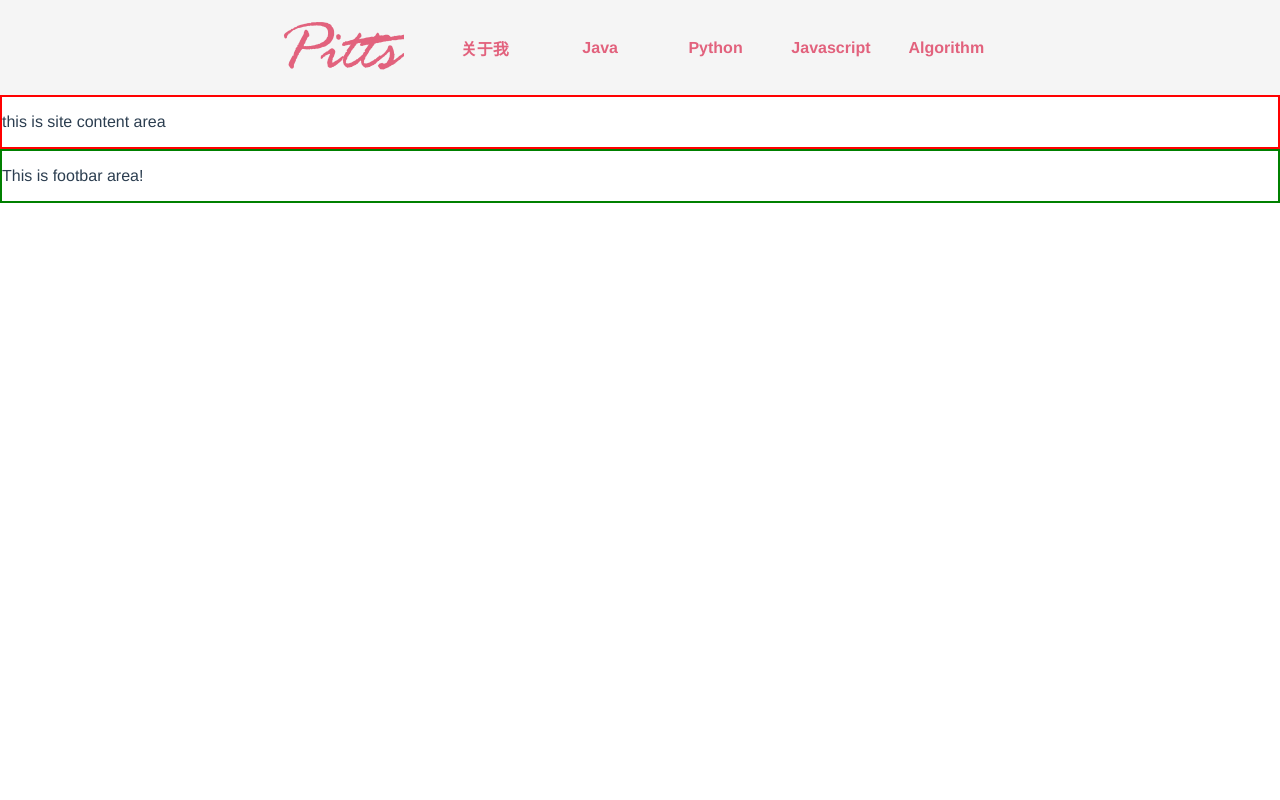
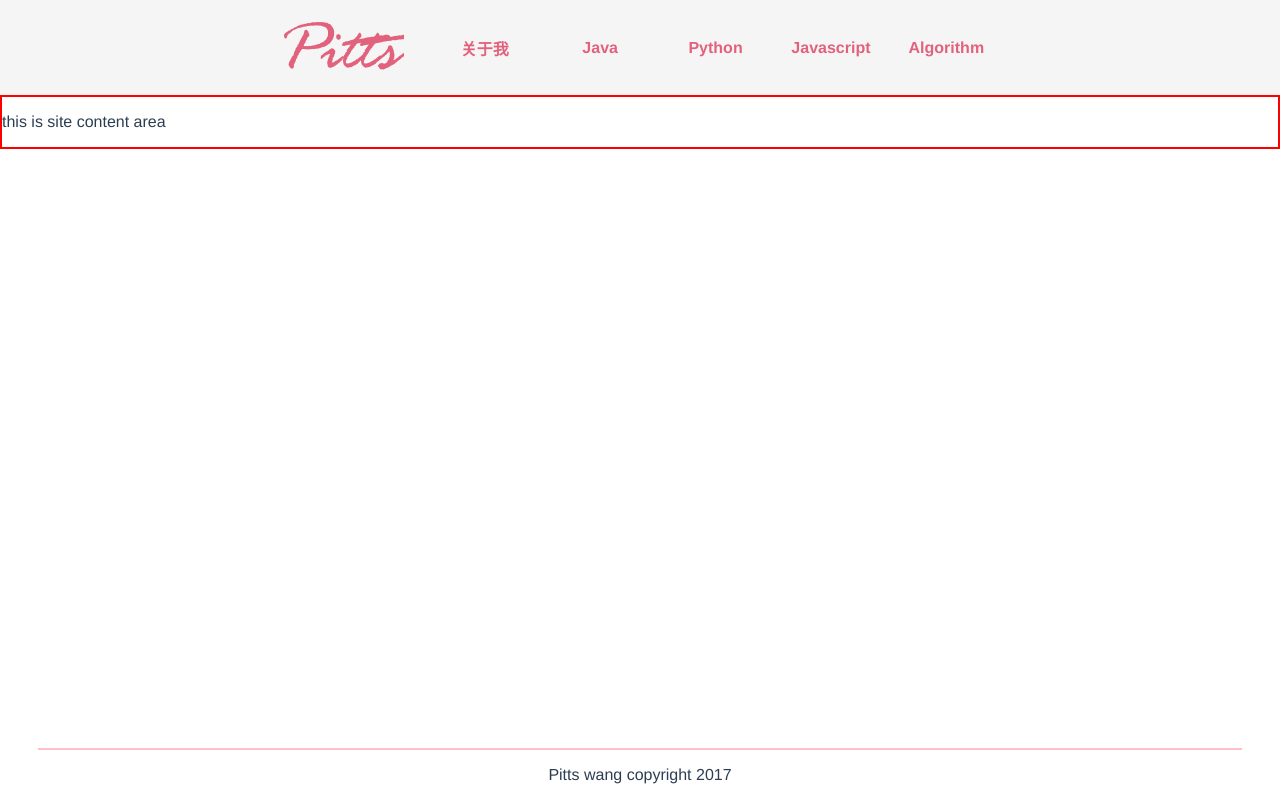
Before and after one commit to SakilaWAW/my-site, a Vue app: page / in a window 1280 px wide. Built offline with nearby package versions, Linux system fonts and the light colour scheme.

Commit message:
完成header和footer的外观

```diff
--- a/src/App.vue
+++ b/src/App.vue
@@ -31,5 +31,11 @@ body{
   -moz-osx-font-smoothing: grayscale;
   color: $article-text;
   min-width: 320px;
+  #app {
+    .foot-bar {
+      position: absolute;
+      bottom: 0;
+    }
+  }
 }
 </style>
--- a/src/components/footBar.vue
+++ b/src/components/footBar.vue
@@ -1,5 +1,5 @@
 <template lang="html">
-  <div id="footbar">
+  <div class="foot-bar">
     <p>{{ content }}</p>
   </div>
 </template>
@@ -9,14 +9,18 @@ export default {
   name: 'footbar',
   data() {
     return {
-      content: 'This is footbar area!'
+      content: 'Pitts wang copyright 2017'
     };
   }
 }
 </script>
 
 <style lang="scss">
-#footbar {
-  border: 2px solid green;
+.foot-bar {
+  box-sizing: border-box;
+  border-top: 2px solid pink;
+  width: 94%;
+  margin: 0 3%;
+  text-align: center;
 }
 </style>
--- a/src/components/siteContent.vue
+++ b/src/components/siteContent.vue
@@ -1,5 +1,5 @@
 <template lang="html">
-  <div id="site-content">
+  <div class="site-content">
     <p>{{ content }}</p>
   </div>
 </template>
@@ -16,7 +16,8 @@ export default {
 </script>
 
 <style lang="scss">
-#site-content {
+.site-content {
+  box-sizing: border-box;
   border: 2px solid red;
 }
 </style>
```
